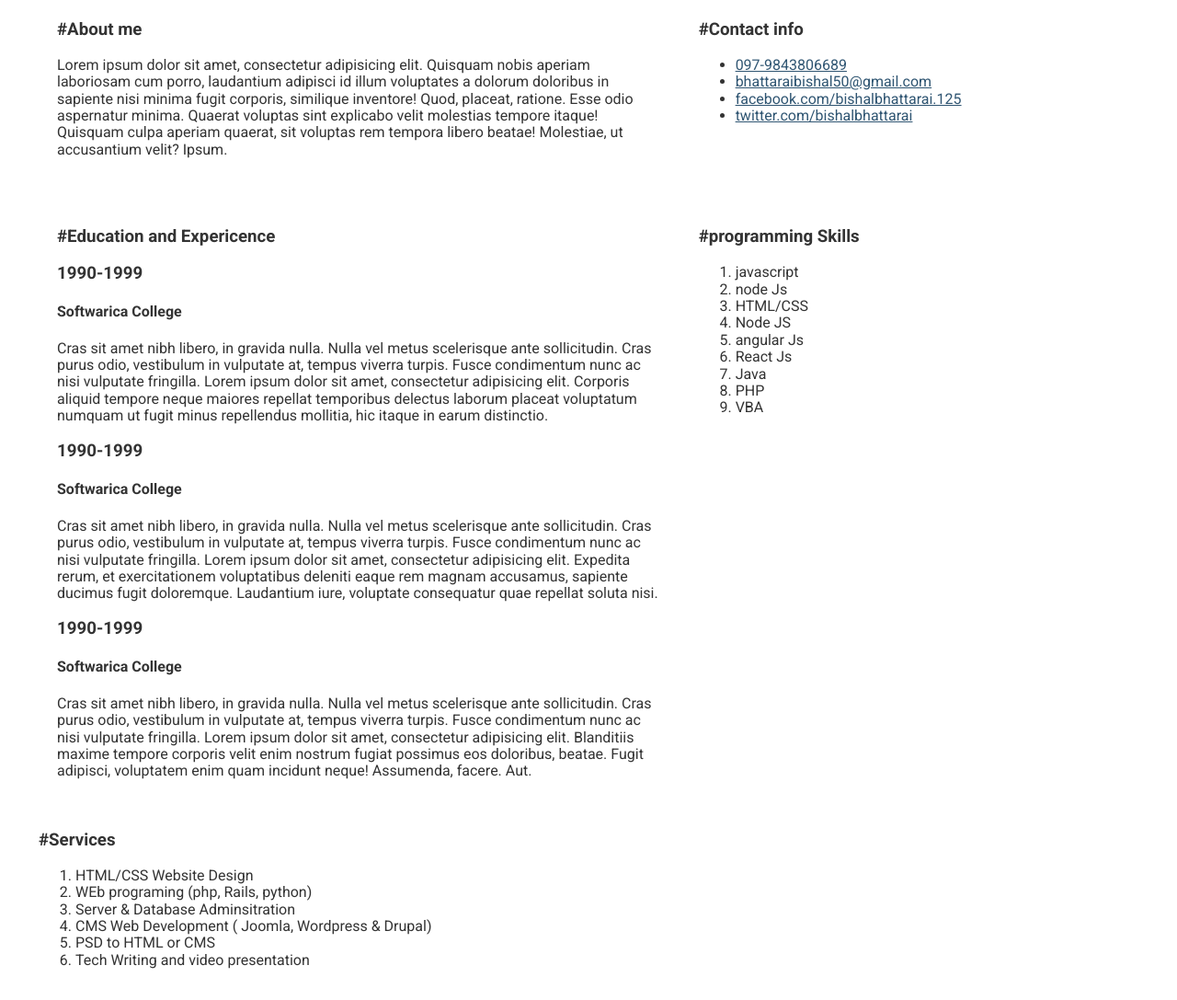
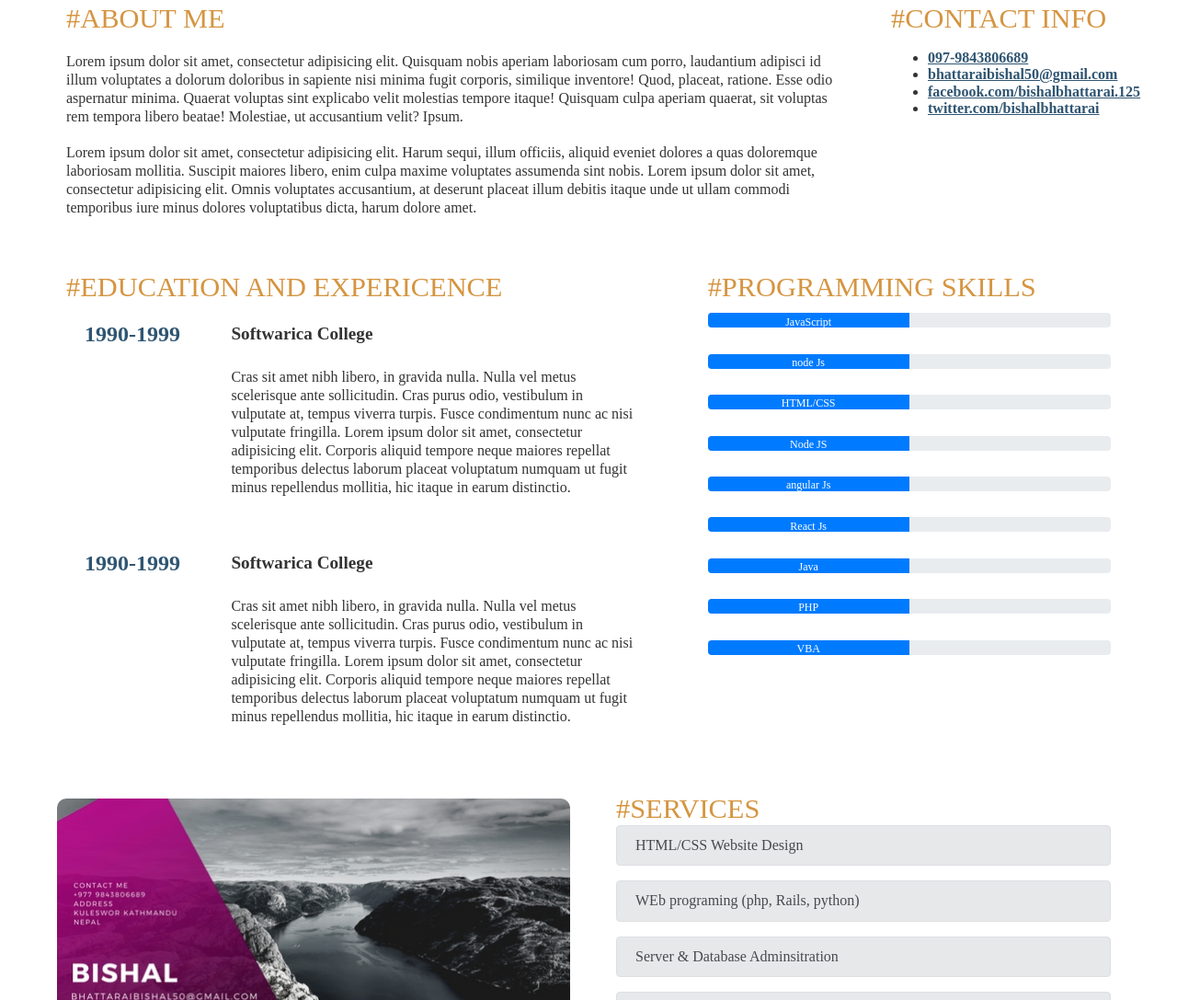
Before and after one commit to Bee-Cell/website-portfolio, a website: page app/index.html in a window 1280 px wide. Shown: the part 1713-2800 px from the top of the page at 92% size. Drawn offline with Linux system fonts and the light colour scheme.

Commit message:
complete about-me section

```diff
--- a/app/assets/styles/base/_global.css
+++ b/app/assets/styles/base/_global.css
@@ -1,5 +1,5 @@
 body{
-	font-family: 'Roboto', sans-serif;
+	font-family: 'Slabo', serif;
 	color:#333;
 }
 
--- a/app/assets/styles/modules/_about-me.css
+++ b/app/assets/styles/modules/_about-me.css
@@ -37,6 +37,16 @@
 				transform: scale(1);
 			}*/
 		}
+
+		&__about{
+			margin: 0;
+		}
+	}
+
+
+	&__banner{
+		width: 100%;
+		border-radius: 10px;
 	}
 }
 
@@ -59,4 +69,6 @@
 		100%{
 			transform: scale(1);
 		}
+
+
 	}
--- /dev/null
+++ b/app/assets/styles/modules/_alert.css
@@ -0,0 +1,14 @@
+.alert {
+    position: relative;
+    padding: .75rem 1.25rem;
+    margin-bottom: 1rem;
+    border: 1px solid transparent;
+    border-radius: .25rem;
+
+
+	&-secondary{
+	color: #464a4e;
+    background-color: #e7e8ea;
+    border-color: #dddfe2;
+	}
+}
--- /dev/null
+++ b/app/assets/styles/modules/_generic-content-container.css
@@ -0,0 +1,40 @@
+.generic-content-container{
+	padding: 0 10px;
+
+
+	h2{
+		font-weight: 400;
+		margin: 0;
+		color: $mainPale;
+		font-size: 1.9rem;
+		text-transform: uppercase;
+	}
+
+	h3{
+		font-weight: 700;
+		color: $mainBlue;
+		font-size: 1.5rem;
+		padding-top: 0;
+		margin-top: 0px;
+	}
+
+
+	h4{
+		padding-top: 0;
+		font-weight: 700;
+		font-size: 1.2rem;
+		margin-top: 8px;
+	}
+	p{
+		font-weight: 300;
+		line-height: 1.25rem;
+		margin: 1.2rem 0 1.2rem 0;
+	}
+	a{
+		font-weight: 700;
+	}
+
+	p a{
+		font-weight: 700;
+	}
+}
--- a/app/assets/styles/modules/_hero.css
+++ b/app/assets/styles/modules/_hero.css
@@ -6,13 +6,13 @@
 	border-bottom: 10px solid $themeColor;
 	height: 500px;
 	color:#FFF;
+	position: relative;
 
 
 
 	&__text-content{
 		text-align: center;
 		position:absolute;
-		width: 900px;
 		left:50%;
 		top: 50%;
 		transform: translate(-50%, -50%);
--- /dev/null
+++ b/app/assets/styles/modules/_progress.css
@@ -0,0 +1,20 @@
+.progress{
+    display: flex;
+    height: 1rem;
+    overflow: hidden;
+    font-size: .75rem;
+    background-color: #e9ecef;
+    border-radius: .25rem;
+    margin-top:10px;
+
+    &-bar{
+		display: flex;
+	    flex-direction: column;
+	    justify-content: center;
+	    color: #fff;
+	    text-align: center;
+	    background-color: #007bff;
+	    transition: width .6s ease;
+	    padding:10px 0 ;
+    }
+}
--- a/app/assets/styles/modules/_row.css
+++ b/app/assets/styles/modules/_row.css
@@ -18,6 +18,16 @@
 		float: left;
 
 	}
+	&__9{
+		width: 75%;
+		float: left;
+
+	}
+
+	&__3{
+		width: 25%;
+		float: left;
+	}
 
 	&__7{
 		width:58.33%;
@@ -31,4 +41,14 @@
 
 	}
 
+	&--col-no-padding-t{
+		padding-top: 14px!important;
+	}
+
+	&__6{
+		width: 50%;
+		float: left;
+	}
+
+
 }
--- a/app/assets/styles/styles.css
+++ b/app/assets/styles/styles.css
@@ -11,3 +11,6 @@
 @import "./modules/_row";
 @import "./modules/_project-thumbnail";
 @import "./modules/_about-me";
+@import "./modules/_generic-content-container";
+@import "./modules/_alert";
+@import "./modules/_progress";
--- a/app/index.html
+++ b/app/index.html
@@ -3,7 +3,7 @@
 <head>
     <meta charset="UTF-8">
     <title>My Website || Portfolio</title>
-    <link href='https://fonts.googleapis.com/css?family=Roboto:400,100,300,500,700' rel='stylesheet' type='text/css'>
+    <link href="https://fonts.googleapis.com/css?family=Slabo+27px" rel="stylesheet">
     <link rel="stylesheet" href="temp/styles/styles.css">
 
     <link rel="stylesheet" href="https://use.fontawesome.com/releases/v5.0.8/css/all.css" integrity="sha384-3AB7yXWz4OeoZcPbieVW64vVXEwADiYyAEhwilzWsLw+9FgqpyjjStpPnpBO8o8S" crossorigin="anonymous">
@@ -85,17 +85,18 @@
 
         <div class="wrapper">
           <div class="row">
-            <div class="row__7">
-              <div class="about">
-                <h3 class="">#About me</h3>
+            <div class="row__9" id="about">
+              <div class="generic-content-container">
+                <h2 class="title">#About me</h2>
                 <p><span>Lorem ipsum dolor sit amet, consectetur adipisicing elit. Quisquam nobis aperiam laboriosam cum porro, laudantium adipisci id illum voluptates a dolorum doloribus in sapiente nisi minima fugit corporis, similique inventore!</span>
                 <span>Quod, placeat, ratione. Esse odio aspernatur minima. Quaerat voluptas sint explicabo velit molestias tempore itaque! Quisquam culpa aperiam quaerat, sit voluptas rem tempora libero beatae! Molestiae, ut accusantium velit? Ipsum.</span></p>
+                <p>Lorem ipsum dolor sit amet, consectetur adipisicing elit. Harum sequi, illum officiis, aliquid eveniet dolores a quas doloremque laboriosam mollitia. Suscipit maiores libero, enim culpa maxime voluptates assumenda sint nobis. Lorem ipsum dolor sit amet, consectetur adipisicing elit. Omnis voluptates accusantium, at deserunt placeat illum debitis itaque unde ut ullam commodi temporibus iure minus dolores voluptatibus dicta, harum dolore amet.</p>
               </div> <!-- about -->
             </div>  <!-- col -->
 
-            <div class="row__5">
-              <div class="contact-info">
-                 <h3>#Contact info</h3>
+            <div class="row__3" id="contact-info">
+              <div class="generic-content-container">
+                 <h2>#Contact info</h2>
                  <ul>
                      <li><a href="#">097-9843806689</a></li>
                      <li><a href="#">bhattaraibishal50@gmail.com</a></li>
@@ -109,67 +110,110 @@
 
 
            <div class="row">
-             <div class="row__7">
-               <div class="education-experience">
-                 <h3>#Education and Expericence</h3>
+             <div class="row__7" id="education-experience">
+
+               <div class="generic-content-container">
+                 <h2>#Education and Expericence</h2>
+                <div class="row">
+                  <div class="row__3">
                      <h3>1990-1999</h3>
+                  </div> <!-- col -->
+                  <div class="row__9 row--col-no-padding-t">
                     <h4>Softwarica College</h4>
                     <p>Cras sit amet nibh libero, in gravida nulla. Nulla vel metus scelerisque ante sollicitudin. Cras purus odio, vestibulum in vulputate at, tempus viverra turpis. Fusce condimentum nunc ac nisi vulputate fringilla. Lorem ipsum dolor sit amet, consectetur adipisicing elit. Corporis aliquid tempore neque maiores repellat temporibus delectus laborum placeat voluptatum numquam ut fugit minus repellendus mollitia, hic itaque in earum distinctio.
                     </p>
+                  </div> <!-- end-col -->
+                </div> <!-- row -->
 
+                 <div class="row">
+                  <div class="row__3">
                      <h3>1990-1999</h3>
+                  </div> <!-- col -->
+                  <div class="row__9 row--col-no-padding-t">
                     <h4>Softwarica College</h4>
-                  <p>Cras sit amet nibh libero, in gravida nulla. Nulla vel metus scelerisque ante sollicitudin. Cras purus odio, vestibulum in vulputate at, tempus viverra turpis. Fusce condimentum nunc ac nisi vulputate fringilla. Lorem ipsum dolor sit amet, consectetur adipisicing elit. Expedita rerum, et exercitationem voluptatibus deleniti eaque rem magnam accusamus, sapiente ducimus fugit doloremque. Laudantium iure, voluptate consequatur quae repellat soluta nisi.
+                    <p>Cras sit amet nibh libero, in gravida nulla. Nulla vel metus scelerisque ante sollicitudin. Cras purus odio, vestibulum in vulputate at, tempus viverra turpis. Fusce condimentum nunc ac nisi vulputate fringilla. Lorem ipsum dolor sit amet, consectetur adipisicing elit. Corporis aliquid tempore neque maiores repellat temporibus delectus laborum placeat voluptatum numquam ut fugit minus repellendus mollitia, hic itaque in earum distinctio.
                     </p>
+                  </div> <!-- end-col -->
+                </div> <!-- row -->
 
-                  <h3>1990-1999</h3>
-                  <h4>Softwarica College</h4>
-                  <p>Cras sit amet nibh libero, in gravida nulla. Nulla vel metus scelerisque ante sollicitudin. Cras purus odio, vestibulum in vulputate at, tempus viverra turpis. Fusce condimentum nunc ac nisi vulputate fringilla. Lorem ipsum dolor sit amet, consectetur adipisicing elit. Blanditiis maxime tempore corporis velit enim nostrum fugiat possimus eos doloribus, beatae. Fugit adipisci, voluptatem enim quam incidunt neque! Assumenda, facere. Aut.
-                  </p>
+
                </div> <!-- education-expericnce -->
              </div> <!-- col -->
 
-             <div class="row__5">
-                 <div class="programming-skills">
-                  <h3>#programming Skills</h3>
-                 <ol>
-                     <li>javascript</li>
-                     <li>node Js</li>
-                     <li>HTML/CSS</li>
-                     <li>Node JS</li>
-                     <li>angular Js</li>
-                     <li>React Js</li>
-                     <li>Java</li>
-                     <li>PHP</li>
-                     <li>VBA</li>
-                 </ol>
+             <div class="row__5" id="programming-skills">
+                 <div class="generic-content-container">
+                  <h2>#Programming Skills</h2>
+
+                  <div  class="progress">
+                    <div class="progress-bar" role="progressbar" style="width: 50%;" aria-valuenow="50" aria-valuemin="0" aria-valuemax="100">JavaScript</div>
+                  </div>
+
+                  <br>
+                  <div  class="progress">
+                    <div class="progress-bar" role="progressbar" style="width: 50%;" aria-valuenow="50" aria-valuemin="0" aria-valuemax="100">node Js</div>
+                  </div>
+                  <br>
+                  <div  class="progress">
+                    <div class="progress-bar" role="progressbar" style="width: 50%;" aria-valuenow="50" aria-valuemin="0" aria-valuemax="100">HTML/CSS</div>
+                  </div>
+                  <br>
+                  <div  class="progress">
+                    <div class="progress-bar" role="progressbar" style="width: 50%;" aria-valuenow="50" aria-valuemin="0" aria-valuemax="100">Node JS</div>
+                  </div>
+                  <br>
+                  <div  class="progress">
+                    <div class="progress-bar" role="progressbar" style="width: 50%;" aria-valuenow="50" aria-valuemin="0" aria-valuemax="100">angular Js</div>
+                  </div>
+                  <br>
+                  <div  class="progress">
+                    <div class="progress-bar" role="progressbar" style="width: 50%;" aria-valuenow="50" aria-valuemin="0" aria-valuemax="100">React Js</div>
+                  </div>
+                  <br>
+                  <div  class="progress">
+                    <div class="progress-bar" role="progressbar" style="width: 50%;" aria-valuenow="50" aria-valuemin="0" aria-valuemax="100">Java</div>
+                  </div>
+                  <br>
+                  <div  class="progress">
+                    <div class="progress-bar" role="progressbar" style="width: 50%;" aria-valuenow="50" aria-valuemin="0" aria-valuemax="100">PHP</div>
+                  </div>
+                  <br>
+                  <div  class="progress">
+                    <div class="progress-bar" role="progressbar" style="width: 50%;" aria-valuenow="50" aria-valuemin="0" aria-valuemax="100">VBA</div>
+                  </div>
                 </div> <!-- Programing skills -->
              </div> <!-- col -->
            </div> <!-- row -->
 
 
 
+           <div class="row">
+            <div class="row__6">
+              <img class="about-me__banner" src="./assets/images/3.jpg" alt="">
+            </div>
+            <div class="row__6 row--col-no-padding-t">
+              <div class="generic-content-container" id="services">
+              <h2>#Services</h2>
+               <div class="alert alert-secondary"> HTML/CSS Website Design </div>
+               <div class="alert alert-secondary">WEb programing (php, Rails, python) </div>
+               <div class="alert alert-secondary"> Server &amp; Database Adminsitration </div>
+               <div class="alert alert-secondary">CMS Web Development ( Joomla, Wordpress &amp; Drupal) </div>
+               <div class="alert alert-secondary"> PSD to HTML or CMS </div>
+               <div class="alert alert-secondary"> Tech Writing and video presentation </div>
+
+        </div> <!--services -->
+            </div> <!-- col -->
+
+           </div> <!-- row -->
 
 
 
-        <div class="services">
-          <h3>#Services</h3>
-           <ol>
-               <li> HTML/CSS Website Design </li>
-               <li>WEb programing (php, Rails, python) </li>
-               <li> Server &amp; Database Adminsitration </li>
-               <li>CMS Web Development ( Joomla, Wordpress &amp; Drupal) </li>
-               <li> PSD to HTML or CMS </li>
-               <li> Tech Writing and video presentation </li>
-           </ol>
-
-        </div> <!--services -->
       </div> <!-- wrapper-->
 
     </section> <!-- end-section-about-me -->
 
 
     <footer class="site-footer">
+      <div class="wrapper">
        <h3>logo and footer site</h3>
         <p>Bishal Bhattarai <span>&copy; 2018 All rights reserved. </span></p>
         <ul>
@@ -178,6 +222,7 @@
             <li><a href="#"> instagram</a></li>
             <li><a href="#">Youtube</a></li>
         </ul>
+      </div>
     </footer>
 
 
--- a/app/temp/styles/styles.css
+++ b/app/temp/styles/styles.css
@@ -342,7 +342,7 @@ template {
 }
 
 body{
-	font-family: 'Roboto', sans-serif;
+	font-family: 'Slabo', serif;
 	color:#333;
 }
 
@@ -382,13 +382,13 @@ a {
 	border-bottom: 10px solid rgb(134, 188, 203);
 	height: 500px;
 	color:#FFF;
+	position: relative;
 
 }
 
 .hero__text-content{
 		text-align: center;
 		position:absolute;
-		width: 900px;
 		left:50%;
 		top: 50%;
 		-webkit-transform: translate(-50%, -50%);
@@ -494,6 +494,17 @@ a {
 
 /*==== GRID BAR of 12 ==== */
 
+.row__9{
+		width: 75%;
+		float: left;
+
+	}
+
+.row__3{
+		width: 25%;
+		float: left;
+	}
+
 .row__7{
 		width:58.33%;
 		float: left;
@@ -504,6 +515,15 @@ a {
 		width: 41.66%;
 		float: left;
 
+	}
+
+.row--col-no-padding-t{
+		padding-top: 14px!important;
+	}
+
+.row__6{
+		width: 50%;
+		float: left;
 	}
 
 .project-thumbnail{
@@ -612,6 +632,15 @@ a {
 				font-weight: 800;
 			}
 
+.about-me__intro__about{
+			margin: 0;
+		}
+
+.about-me__banner{
+		width: 100%;
+		border-radius: 10px;
+	}
+
 @-webkit-keyframes scaleintrodescribe{
 		0%{
 			-webkit-transform: scale(1);
@@ -634,6 +663,8 @@ a {
 			-webkit-transform: scale(1);
 			        transform: scale(1);
 		}
+
+
 	}
 
 @keyframes scaleintrodescribe{
@@ -658,4 +689,82 @@ a {
 			-webkit-transform: scale(1);
 			        transform: scale(1);
 		}
+
+
 	}
+
+.generic-content-container{
+	padding: 0 10px;
+}
+
+.generic-content-container h2{
+		font-weight: 400;
+		margin: 0;
+		color: #d59541;
+		font-size: 1.9rem;
+		text-transform: uppercase;
+	}
+
+.generic-content-container h3{
+		font-weight: 700;
+		color: #2f5572;
+		font-size: 1.5rem;
+		padding-top: 0;
+		margin-top: 0px;
+	}
+
+.generic-content-container h4{
+		padding-top: 0;
+		font-weight: 700;
+		font-size: 1.2rem;
+		margin-top: 8px;
+	}
+
+.generic-content-container p{
+		font-weight: 300;
+		line-height: 1.25rem;
+		margin: 1.2rem 0 1.2rem 0;
+	}
+
+.generic-content-container a{
+		font-weight: 700;
+	}
+
+.generic-content-container p a{
+		font-weight: 700;
+	}
+
+.alert {
+    position: relative;
+    padding: .75rem 1.25rem;
+    margin-bottom: 1rem;
+    border: 1px solid transparent;
+    border-radius: .25rem;
+}
+
+.alert-secondary{
+	color: #464a4e;
+    background-color: #e7e8ea;
+    border-color: #dddfe2;
+	}
+
+.progress{
+    display: flex;
+    height: 1rem;
+    overflow: hidden;
+    font-size: .75rem;
+    background-color: #e9ecef;
+    border-radius: .25rem;
+    margin-top:10px;
+}
+
+.progress-bar{
+		display: flex;
+	    flex-direction: column;
+	    justify-content: center;
+	    color: #fff;
+	    text-align: center;
+	    background-color: #007bff;
+	    transition: width .6s ease;
+	    padding:10px 0 ;
+    }
```
Lines whose indentation alone changed are shown as unchanged.
